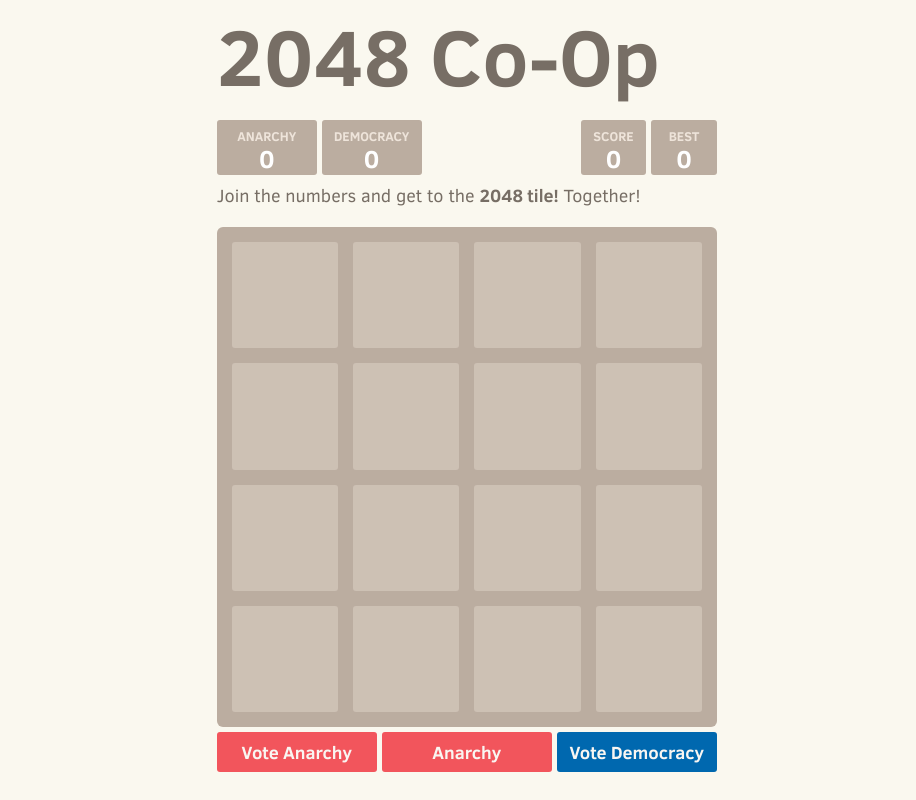
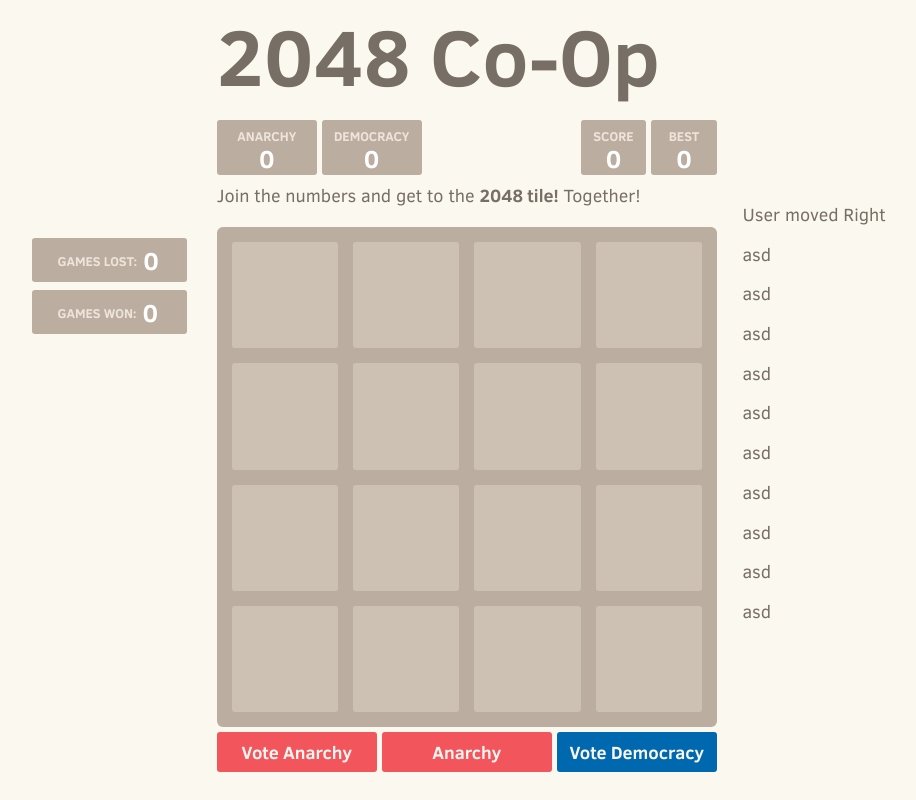
Before and after one commit to dvn123/2048-Co-Op, a PHP site: page / in a window 1280 px wide. Shown: the whole page, without its empty margins (244-1160 px from the left). Run offline with PHP 8.4, Linux system fonts and the light colour scheme.

Commit message:
Pretty democracy votes

```diff
--- a/index.html
+++ b/index.html
@@ -20,14 +20,15 @@
 </head>
 <body>
 <div class="left-container">
-    <!--<div class="vote-counter">
-        <h2>Votes</h2>
-    </div>-->
+    <div class="games-counter">
+        <div class="games-lost"><span class="container-text">Games Lost:</span><span class="container-text2 games-lost-n"> 0</span></div>
+        <div class="games-won"><span class="container-text">Games Won:</span><span class="container-text2 games-won-n"> 0</span></div>
+    </div>
     <div class="democracy-vote-counter">
-        <p class="up-votes">Up Votes: 0</p>
-        <p class="right-votes">Right Votes: 0</p>
-        <p class="down-votes">Down Votes: 0</p>
-        <p class="left-votes">Left Votes: 0</p>
+        <p><span class="container-text-dem">Up Votes: </span><span class="container-text2-dem up-votes-n">0</span></p>
+        <p><span class="container-text-dem">Right Votes: </span><span class="container-text2-dem right-votes-n">0</span></p>
+        <p><span class="container-text-dem">Down Votes: </span><span class="container-text2-dem down-votes-n">0</span></p>
+        <p><span class="container-text-dem">Left Votes: </span><span class="container-text2-dem left-votes-n">0</span></p>
     </div>
 </div>
 <div class="container">
@@ -44,13 +45,13 @@
         <p class="game-intro">Join the numbers and get to the <strong>2048 tile!</strong> Together!</p>
     </div>
     <div class="game-container">
-        <div class="game-message">
-            <p></p>
+        <!-- <div class="game-message">
+             <p></p>
             <div class="lower">
-                <a class="keep-playing-button">Keep going</a>
-                <a class="retry-button">Try again</a>
-            </div>
-        </div>
+                 <!--<a class="keep-playing-button">Keep going</a>
+                 <a class="retry-button">Wait for the server!</a>
+             </div>
+        </div>-->
         <div class="grid-container">
             <div class="grid-row">
                 <div class="grid-cell"></div>
@@ -85,7 +86,19 @@
     <a class="democracy-button">Vote Democracy</a>
 </div>
 <div class="right-container">
-
+    <div class="log">
+        <p>User moved Right</p>
+        <p>asd</p>
+        <p>asd</p>
+        <p>asd</p>
+        <p>asd</p>
+        <p>asd</p>
+        <p>asd</p>
+        <p>asd</p>
+        <p>asd</p>
+        <p>asd</p>
+        <p>asd</p>
+    </div>
 </div>
 <script src="lib/socket.io-client/socket.io.js"></script>
 <script src="js/bind_polyfill.js"></script>
--- a/js/game_manager.js
+++ b/js/game_manager.js
@@ -8,8 +8,8 @@
     //this.current_users = 1;
     var self = this;
 
-    this.socket.on("gameState", function (gameState) {
-        if (!self.hasState)
+    this.socket.on("gameState", function (gameState, force) {
+        if (!self.hasState || force)
             self.setup(gameState);
         else {
             if (!self.moved) {
@@ -20,7 +20,8 @@
             }
         }
     });
-    this.socket.on("move", function (direction, rTile) {
+    this.socket.on("move", function (direction, rTile, name) {
+        self.actuator.addLog(name, direction);
         self.move(direction, rTile);
     });
     this.socket.on("gameMode", function (mode) {
@@ -93,15 +94,15 @@
         this.score       = gameState.score;
         this.bestScore = gameState.bestScore;
         this.keepPlaying = gameState.keepPlaying;
-        this.anarchyVotes = gameState.anarchyVotes;
-        this.democracyVotes = gameState.democracyVotes;
-        this.currentMode = gameState.currentMode;
     }
     // Update the actuator
-    this.actuator.updateCurrentMode(this.currentMode);
-    this.actuator.updateDemocracyVotes(this.democracyVotes);
-    this.actuator.updateAnarchyVotes(this.anarchyVotes);
+    this.actuator.updateCurrentMode(gameState.currentMode);
+    this.actuator.updateDemocracyVotes(gameState.democracyVotes);
+    this.actuator.updateAnarchyVotes(gameState.anarchyVotes);
+    this.actuator.updateGamesLost(gameState.gamesLost);
+    this.actuator.updateGamesWon(gameState.gamesWon);
     this.actuate();
+    this.actuator.continueGame();
     this.syncCheck = setInterval(this.syncChecker, sync_interval);
 };
 
--- a/js/html_actuator.js
+++ b/js/html_actuator.js
@@ -1,16 +1,18 @@
 function HTMLActuator() {
     this.tileContainer = document.querySelector(".tile-container");
-    this.messageContainer = document.querySelector(".game-message");
+    //this.messageContainer = document.querySelector(".game-message");
     this.scoreContainer = document.querySelector(".score-container");
     this.bestContainer = document.querySelector(".best-container");
     this.modeContainer = document.querySelector(".current-mode");
     this.anarchyVoteContainer = document.querySelector(".anarchy-votes");
     this.democracyVoteContainer = document.querySelector(".democracy-votes");
     this.dvcContainer = document.querySelector(".democracy-vote-counter");
-    this.upVoteContainer = document.querySelector(".up-votes");
-    this.rightVoteContainer = document.querySelector(".right-votes");
-    this.downVoteContainer = document.querySelector(".down-votes");
-    this.leftVoteContainer = document.querySelector(".left-votes");
+    this.upVoteContainer = document.querySelector(".up-votes-n");
+    this.rightVoteContainer = document.querySelector(".right-votes-n");
+    this.downVoteContainer = document.querySelector(".down-votes-n");
+    this.leftVoteContainer = document.querySelector(".left-votes-n");
+    this.gamesLostContainer = document.querySelector(".games-lost-n");
+    this.gamesWonContainer = document.querySelector(".games-won-n");
 }
 
 HTMLActuator.prototype.actuate = function (grid, metadata) {
@@ -151,22 +153,34 @@
 };
 
 HTMLActuator.prototype.updateDemocracyMoves = function (up, right, down, left) {
-    this.upVoteContainer.textContent = "Up Votes: " + up;
-    this.rightVoteContainer.textContent = "Right Votes: " + right;
-    this.downVoteContainer.textContent = "Down Votes: " + down;
-    this.leftVoteContainer.textContent = "Left Votes: " + left;
+    this.upVoteContainer.textContent = up;
+    this.rightVoteContainer.textContent = right;
+    this.downVoteContainer.textContent = down;
+    this.leftVoteContainer.textContent = left;
+};
+
+HTMLActuator.prototype.updateGamesLost = function (n) {
+    this.gamesLostContainer.textContent = " " + n;
+};
+
+HTMLActuator.prototype.updateGamesWon = function (n) {
+    this.gamesWonContainer.textContent = " " + n;
+};
+
+HTMLActuator.prototype.addLog = function (name, direction) {
+    this.gamesWonContainer.textContent = " " + n;
 };
 
 HTMLActuator.prototype.message = function (won) {
     var type = won ? "game-won" : "game-over";
     var message = won ? "You win!" : "Game over!";
 
-    this.messageContainer.classList.add(type);
-    this.messageContainer.getElementsByTagName("p")[0].textContent = message;
+    //this.messageContainer.classList.add(type);
+    //this.messageContainer.getElementsByTagName("p")[0].textContent = message;
 };
 
 HTMLActuator.prototype.clearMessage = function () {
     // IE only takes one value to remove at a time.
-    this.messageContainer.classList.remove("game-won");
-    this.messageContainer.classList.remove("game-over");
+    //this.messageContainer.classList.remove("game-won");
+    //this.messageContainer.classList.remove("game-over");
 };
--- a/style/main.css
+++ b/style/main.css
@@ -47,7 +47,29 @@
   float: right;
   text-align: right; }
 
-.score-container, .best-container, .anarchy-votes, .democracy-votes {
+.democracy-vote-counter {
+  width: 155px;
+  background: #bbada0;
+  font-size: 25px;
+  height: 200px;
+  line-height: 0px !important;
+  font-weight: bold;
+  border-radius: 3px;
+  color: white;
+  text-align: center; }
+
+.container-text-dem {
+  text-transform: uppercase;
+  font-size: 13px;
+  text-align: left;
+  line-height: 0px !important;
+  color: #eee4da; }
+
+.container-text2-dem {
+  position: relative;
+  bottom: -3px; }
+
+.score-container, .best-container, .anarchy-votes, .democracy-votes, .games-lost, .games-won {
   position: relative;
   display: inline-block;
   background: #bbada0;
@@ -60,7 +82,7 @@
   color: white;
   margin-top: 8px;
   text-align: center; }
-  .score-container:after, .best-container:after, .anarchy-votes:after, .democracy-votes:after {
+  .score-container:after, .best-container:after, .anarchy-votes:after, .democracy-votes:after, .games-lost:after, .games-won:after {
     position: absolute;
     width: 100%;
     top: 10px;
@@ -70,7 +92,7 @@
     line-height: 13px;
     text-align: center;
     color: #eee4da; }
-  .score-container .score-addition, .best-container .score-addition, .anarchy-votes .score-addition, .democracy-votes .score-addition {
+  .score-container .score-addition, .best-container .score-addition, .anarchy-votes .score-addition, .democracy-votes .score-addition, .games-lost .score-addition, .games-won .score-addition {
     position: absolute;
     right: 30px;
     color: red;
@@ -100,6 +122,24 @@
 
 .democracy-votes:after {
   content: "Democracy"; }
+
+.container-text {
+  position: relative;
+  bottom: 20px;
+  text-transform: uppercase;
+  font-size: 13px;
+  text-align: left;
+  color: #eee4da; }
+
+.container-text2 {
+  position: relative;
+  bottom: 16px; }
+
+.games-lost, .games-won {
+  display: block;
+  width: 105px;
+  height: 14px !important;
+  text-align: left; }
 
 p {
   margin-top: 0;
@@ -131,15 +171,13 @@
   width: 36%;
   float: left; }
 
-.vote-counter, .democracy-vote-counter {
+.games-counter, .democracy-vote-counter {
   position: relative;
   left: 60%;
-  top: 150px; }
+  top: 230px; }
 
-.vote-container {
-  position: relative;
-  left: 0px;
-  bottom: 10px; }
+.games-counter {
+  display: compact; }
 
 .democracy-vote-counter {
   margin-top: 40px;
--- a/style/main.scss
+++ b/style/main.scss
@@ -128,6 +155,27 @@
   content: "Democracy"
 }
 
+.container-text {
+  position: relative;
+  bottom: 20px;
+  text-transform: uppercase;
+  font-size: 13px;
+  text-align: left;
+  color: $tile-color;
+}
+
+.container-text2 {
+  position: relative;
+  bottom: 16px;
+}
+
+.games-lost, .games-won {
+  display: block;
+  width: 105px;
+  height: 14px !important;
+  text-align: left;
+}
+
 p {
   margin-top: 0;
   margin-bottom: 10px;
@@ -170,16 +218,14 @@
   //left: 380px;
 }
 
-.vote-counter, .democracy-vote-counter {
+.games-counter, .democracy-vote-counter {
   position: relative;
   left: 60%;
-  top: 150px;
+  top: 230px;
 }
 
-.vote-container {
-  position: relative;
-  left: 0px;
-  bottom: 10px;
+.games-counter {
+  display: compact;
 }
 
 .democracy-vote-counter {
```
Also changed, not shown: other parts of style/main.scss (+28 -1 lines), server/server.js (+31 -7 lines), server/server_game_manager.js (+5 -3 lines).
